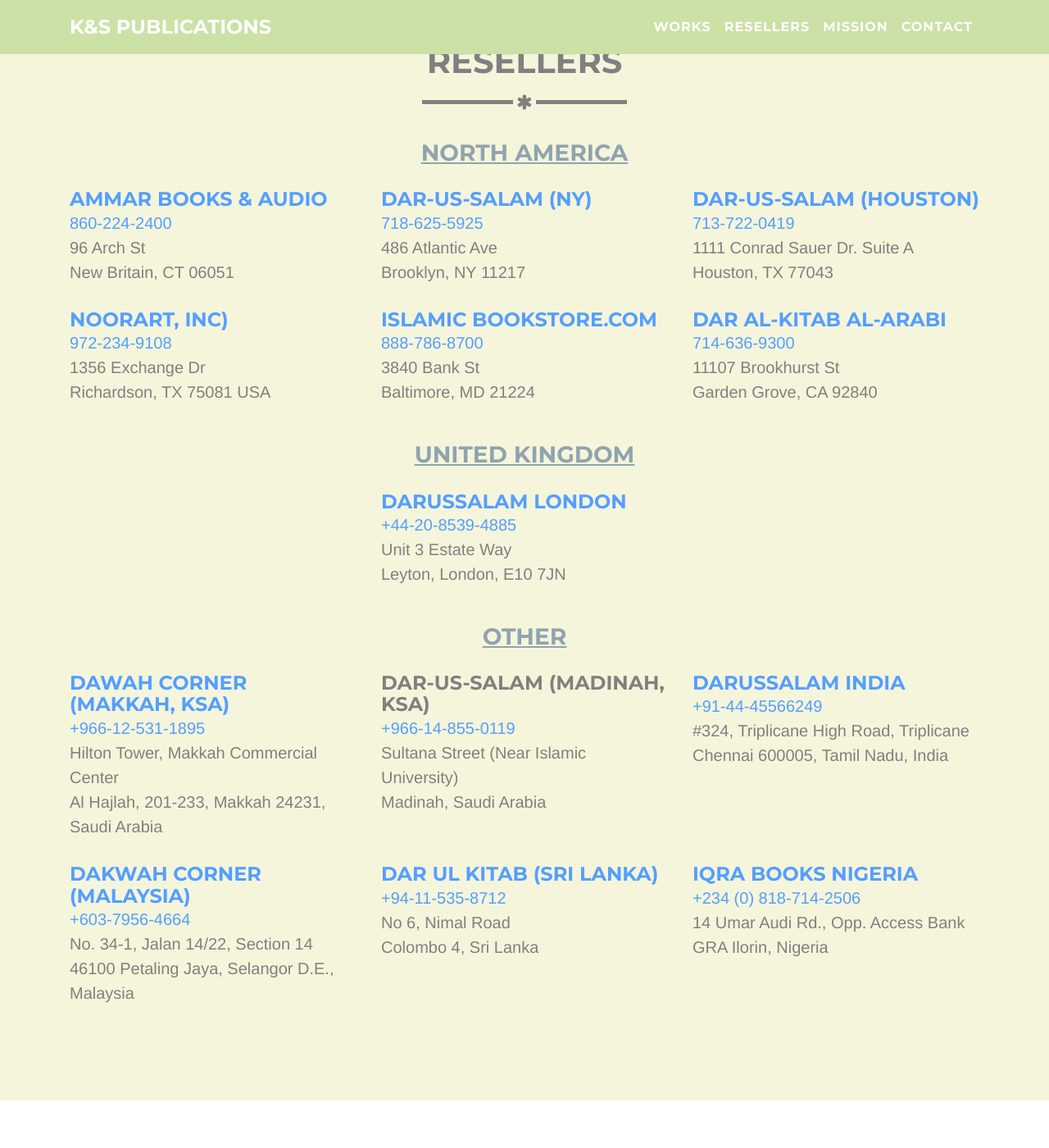
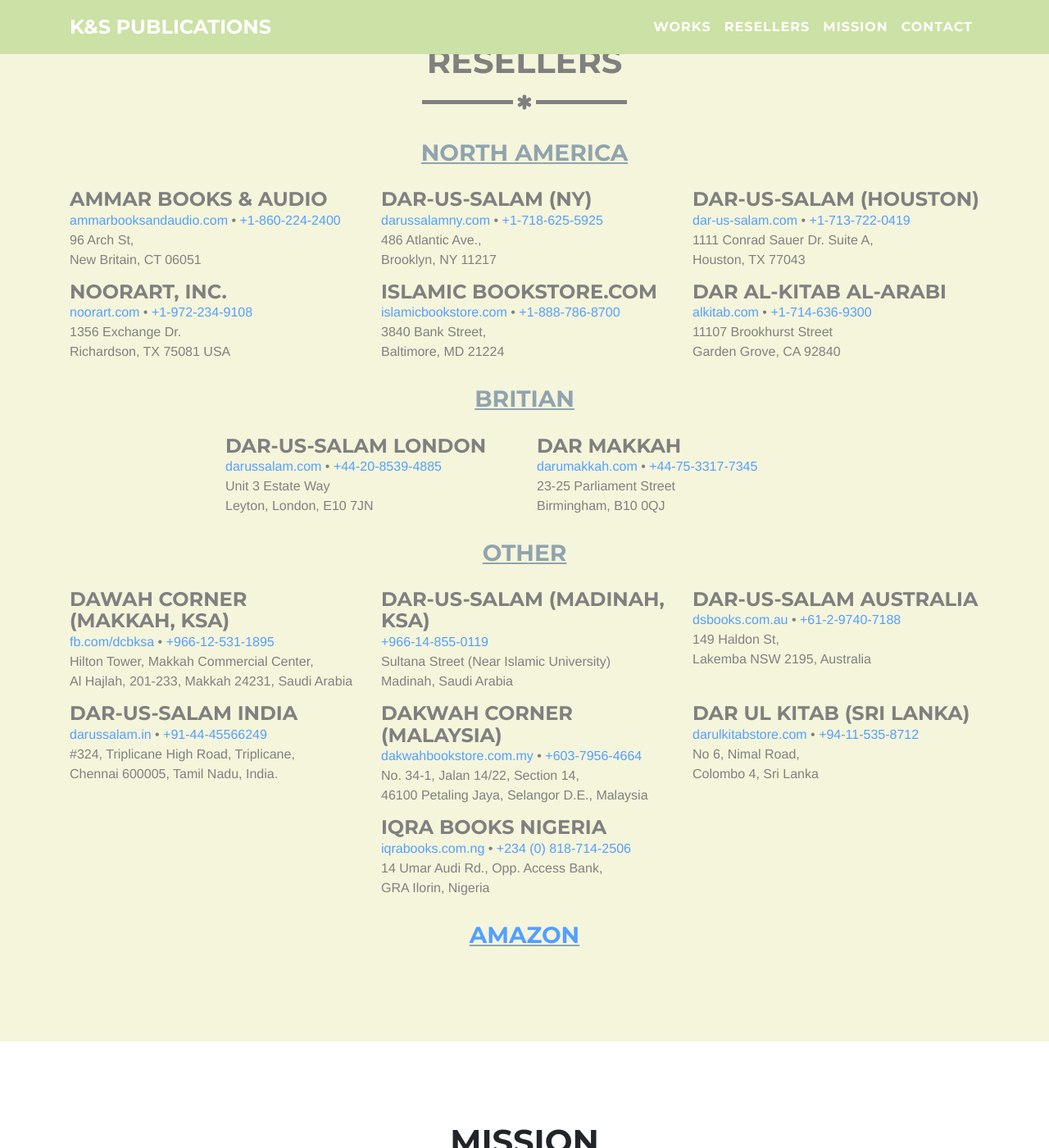
Before and after one commit to kspublications/kspublications.github.io, a Jekyll site: the page built from index.html, in a window 1280 px wide and 1400 px high, scrolled down 5870 px. Shown: the whole window at 82% size. Built offline with Jekyll 4.4.1, drawn with Linux system fonts in a browser that asks for light colours.

Commit message:
Update resllers

```diff
--- a/_config.yml
+++ b/_config.yml
@@ -14,8 +14,6 @@
     output: true
   books:
     output: true
-  resellers:
-    output: true
 
 defaults:
   - scope:
@@ -26,7 +24,3 @@
       type: books
     values:
       layout: book
-  - scope:
-      type: resellers
-    values:
-      layout: resellers
--- a/_layouts/resellers.html
+++ /dev/null
@@ -1,4 +0,0 @@
-<div class="row justify-content-center">
-  <h3 class="col-12">{{ page.region }}</h3>
-  {{ content }}
-</div>
--- a/index.html
+++ b/index.html
@@ -43,15 +43,7 @@
   {% include series-section.html title="Other titles" books="tabuk,ibrahim,adam" %}
 </div>
 
-<section class="success" id="resellers">
-  <div class="container">
-    <h2 class="text-center">Resellers</h2>
-    <hr class="star-light">
-    {{ site.resellers | where: "slug", "north_america" | first | output }}
-    {{ site.resellers | where: "slug", "uk" | first | output }}
-    {{ site.resellers | where: "slug", "other" | first | output }}
-  </div>
-</section>
+{% include_relative resellers.html %}
 
 <section id="mission">
   <div class="container">
--- /dev/null
+++ b/resellers.html
@@ -0,0 +1,118 @@
+<section class="success" id="resellers">
+    <div class="container">
+      <h2 class="text-center">Resellers</h2>
+      <hr class="star-light">
+      <div class="row justify-content-center">
+        <div class="col-12"><h3>North America</h3></div>
+<div class="col-12 col-sm-6 col-md-4">
+<h4>Ammar Books &amp; Audio</h4>
+<a href="http://ammarbooksandaudio.com">ammarbooksandaudio.com</a> • <a href="tel:+1-860-224-2400">+1-860-224-2400</a>
+<br>96 Arch St,
+<br>New Britain, CT 06051
+</div>
+
+<div class="col-12 col-sm-6 col-md-4">
+<h4>Dar-Us-Salam (NY)</h4>
+<a href="http://www.darussalamny.com/index.php?route=product/search&amp;search=jibaly">darussalamny.com</a> • <a href="tel:+1-718-625-5925">+1-718-625-5925</a>
+<br>486 Atlantic Ave.,
+<br>Brooklyn, NY 11217
+</div>
+
+<div class="col-12 col-sm-6 col-md-4">
+<h4>Dar-Us-Salam (Houston)</h4>
+<a href="https://dar-us-salam.com/search?orderby=position&amp;search_query=jibaly">dar-us-salam.com</a> • <a href="tel:+1-713-722-0419">+1-713-722-0419</a>
+<br>1111 Conrad Sauer Dr. Suite A,
+<br>Houston, TX 77043
+</div>
+
+<div class="col-12 col-sm-6 col-md-4">
+  <h4>Noorart, Inc.</h4>
+  <a href="http://www.noorart.com/Items-from-this-Publisher?nrt_pub=Al-Kitaab%20@amp;%20as-Sunnah%20Publishing">noorart.com</a> • <a href="tel:+1-972-234-9108">+1-972-234-9108</a>
+  <br>1356 Exchange Dr.
+  <br>Richardson, TX 75081 USA
+</div>
+
+<div class="col-12 col-sm-6 col-md-4">
+<h4>Islamic Bookstore.com</h4>
+<a href="http://www.islamicbookstore.com/nsearch.html?#search/category=publisher-al-kitaab---as-sunnah-publishing">islamicbookstore.com</a> • <a href="tel:+1-888-786-8700">+1-888-786-8700</a>
+<br>3840 Bank Street,
+<br>Baltimore, MD 21224
+</div>
+
+<div class="col-12 col-sm-6 col-md-4">
+<h4>Dar al-Kitab al-Arabi</h4>
+<a href="https://www.alkitab.com/s1070-islam-muhamad-al-jibaly-books.html">alkitab.com</a> • <a href="tel:+1-714-636-9300">+1-714-636-9300</a>
+<br>11107 Brookhurst Street
+<br>Garden Grove, CA 92840
+</div>
+        </div>
+      <div class="row justify-content-center">
+        <div class="col-12"><h3>Britian</h3></div>
+<div class="col-12 col-sm-6 col-md-4">
+  <h4>Dar-Us-Salam London</h4>
+  <a href="http://www.darussalam.com/catalogsearch/advanced/result/?author02=53">darussalam.com</a> • <a href="tel:+44-20-8539-4885">+44-20-8539-4885</a>
+  <br>Unit 3 Estate Way
+  <br>Leyton, London, E10 7JN
+</div>
+<div class="col-12 col-sm-6 col-md-4">
+<h4>Dar Makkah</h4>
+<a href="http://www.darumakkah.com/?product_cat=&post_type=product&s=jibaly">darumakkah.com</a> • <a href="tel:+44-75-3317-7345">+44-75-3317-7345</a>
+<br>23-25 Parliament Street
+<br>Birmingham, B10 0QJ
+</div>
+      </div>
+      <div class="row justify-content-center">
+        <div class="col-12"><h3>Other</h3></div>
+<div class="col-12 col-sm-6 col-md-4">
+<h4>Dawah Corner (Makkah, KSA)</h4>
+<a href="https://fb.com/dcbksa">fb.com/dcbksa</a> • <a href="tel:+966-12-531-1895">+966-12-531-1895</a>
+<br>Hilton Tower, Makkah Commercial Center,
+<br>Al Hajlah, 201-233, Makkah 24231, Saudi Arabia
+</div>
+<div class="col-12 col-sm-6 col-md-4">
+<h4>Dar-us-Salam (Madinah, KSA)</h4>
+<a href="tel:+966-14-855-0119">+966-14-855-0119</a>
+<br>Sultana Street (Near Islamic University)
+<br>Madinah, Saudi Arabia
+</div>
+
+<div class="col-12 col-sm-6 col-md-4">
+<h4>Dar-Us-Salam Australia</h4>
+<a href="https://dsbooks.com.au/catalogsearch/result/?q=jibaly">dsbooks.com.au</a> • <a href="tel:+61-2-9740-7188">+61-2-9740-7188</a>
+<br>149 Haldon St,
+<br>Lakemba NSW 2195, Australia
+</div>
+
+<div class="col-12 col-sm-6 col-md-4">
+<h4>Dar-Us-Salam India</h4>
+<a href="https://www.google.com/search?q=site:darussalam.in+jibaly">darussalam.in</a> • <a href="tel:+91-44-45566249">+91-44-45566249</a>
+<br>#324, Triplicane High Road, Triplicane,
+<br>Chennai 600005, Tamil Nadu, India.
+</div>
+
+<div class="col-12 col-sm-6 col-md-4">
+<h4>Dakwah Corner (Malaysia)</h4>
+<a href="https://www.google.com/search?q=site:dakwahbookstore.com.my+jibaly">dakwahbookstore.com.my</a> • <a href="tel:+603-7956-4664">+603-7956-4664</a>
+<br>No. 34-1, Jalan 14/22, Section 14,
+<br>46100 Petaling Jaya, Selangor D.E., Malaysia
+</div>
+
+<div class="col-12 col-sm-6 col-md-4">
+<h4>Dar ul Kitab (Sri Lanka)</h4>
+<a href="http://darulkitabstore.com/?s=jibaly&post_type=product">darulkitabstore.com</a> • <a href="tel:+94-11-535-8712">+94-11-535-8712</a>
+<br>No 6, Nimal Road,
+<br>Colombo 4, Sri Lanka
+</div>
+
+<div class="col-12 col-sm-6 col-md-4">
+<h4>Iqra Books Nigeria</h4>
+<a href="http://www.iqrabooks.com.ng/author.php?author=Muhammad%20al-Jibaly">iqrabooks.com.ng</a> • <a href="tel:+234 (0) 818-714-2506">+234 (0) 818-714-2506</a>
+<br>14 Umar Audi Rd., Opp. Access Bank,
+<br>GRA Ilorin, Nigeria
+</div>
+      </div>
+      <div class="row justify-content-center">
+        <div class="col-12"><h3><a href="https://www.amazon.com/s?search-alias=books&field-author=Muhammad+Jibaly">Amazon</a></h3></div>
+      </div>
+    </div>
+  </section>
```
Also changed, not shown: _data/resellers/uk.yml (added, +7 -0 lines), _resellers/north_america.md (deleted, +0 -45 lines), _resellers/other.md (deleted, +0 -45 lines), _resellers/uk.md (deleted, +0 -10 lines).
